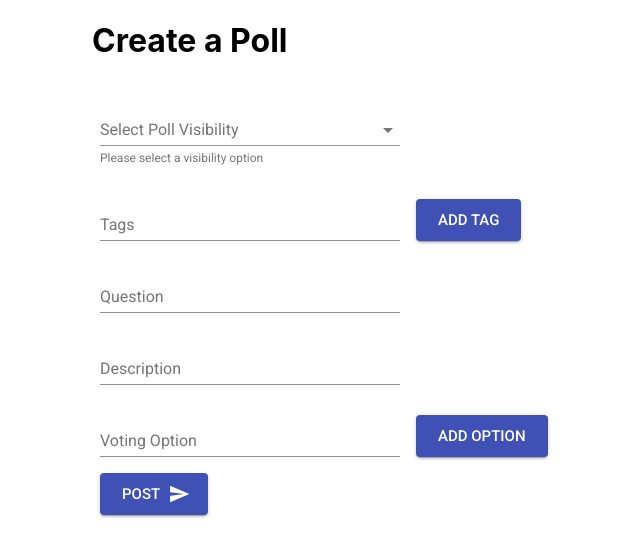
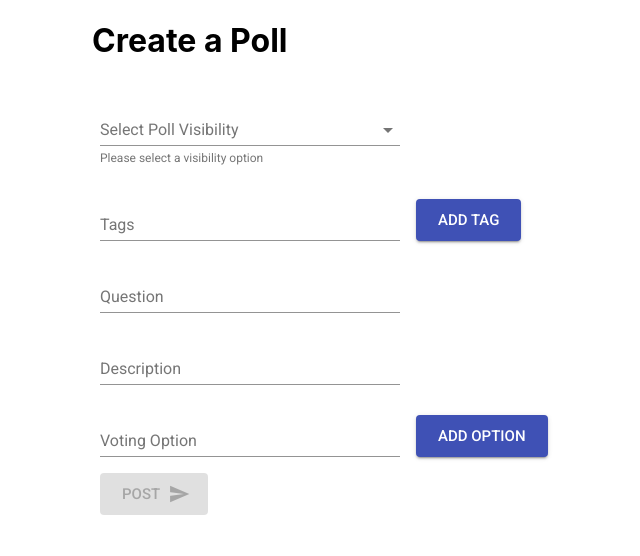
Before and after one commit to hatchways/team-indigo, a React (Create React App) app in the folder client/: page / in a window 1280 px wide. Shown: the top 556 px of the page, without its empty margins (272-912 px from the left). Built offline with nearby package versions, Linux system fonts and the light colour scheme.

Commit message:
post button is disabled if required fields have no values

```diff
--- a/client/src/pages/PostCreate/PostCreate.js
+++ b/client/src/pages/PostCreate/PostCreate.js
@@ -89,6 +89,11 @@ const PostCreate = props => {
         if (options.length < 2) console.log('You must have at least 2 voting options')
     }
 
+    const isEnabled = () => {
+        const enabled = (visibility.length > 0 && tags.length > 0 && question.length > 0 && options.length > 1)
+        console.log(enabled)
+        return enabled
+    }
     // console.log(visibility, tags, question, description, options)
 
     return (
@@ -207,7 +212,8 @@ const PostCreate = props => {
                 className={classes.button}
                 endIcon={<Icon>send</Icon>}
                 size='large'
-                onClick={handlePost} >
+                onClick={handlePost}
+                disabled={ ! isEnabled() }>
                     Post
                 </Button>
                 </div>
```
